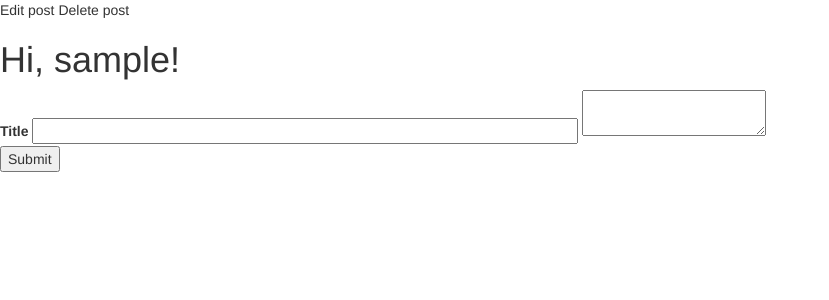
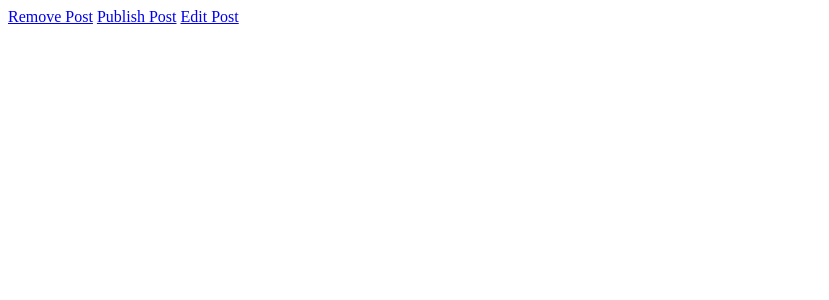
Before and after one commit to Copyrighted/portfolio, a Flask app: page /options in a window 1280 px wide. Shown: the top 300 px of the page, without its empty margins (0-829 px from the left). Run offline with Flask 2, Linux system fonts and the light colour scheme; a user stored in the database is signed in; some libraries are stand-ins or nearby versions.

Commit message:
Refactored options page to add in options to delete/edit posts

```diff
--- a/webapp/routes.py
+++ b/webapp/routes.py
@@ -1,11 +1,10 @@
-import datetime, bcrypt, uuid, markdown
+import datetime, bcrypt, uuid
 from flask import render_template, redirect, url_for, request, flash, session
 from werkzeug.urls import url_parse
 from webapp import app, db
 from webapp.forms import PostForm, LoginForm
 from flask_login import current_user, login_user, logout_user, login_required
 from webapp.models import User, Post
-
 
 @app.route('/', methods=['GET'])
 def render_main():
@@ -18,23 +17,28 @@ def render_notes():
     print(post_list)
     for post in post_list:
         if post[1] is not None:
-            posts.append("<a href='http://127.0.0.1:5000{url}' style='color:black;'><b>{title}</b></a>".format(url=url_for("post_content",id=post[0]),title = post[1]))
+            posts.append("<a href='http://127.0.0.1:5000{url}' style='color:black;'><b>{title}</b></a>".format(url=url_for("get_content",id=post[0]),title = post[1]))
     print(posts)
     return render_template('projects.html', posts=posts)
 
 
-@app.route('/options', methods=['GET', 'POST'])
+@app.route('/publish_post', methods=['GET', 'POST'])
 @login_required
-def render_options():
+def render_publish():
     form = PostForm()
 
     if form.validate_on_submit():
-        post = Post(id=int(str(uuid.uuid4().int)[:16]),author=session["username"], body=form.post.data,timestamp=datetime.datetime.utcnow(), title = form.title.data, user_id=session.get("_user_id"))
+        post = Post(id=int(str(uuid.uuid4().int)[:16]),author=session["username"], body=form.post.data,timestamp=datetime.datetime.now(), title = form.title.data, user_id=session.get("_user_id"))
         db.session.add(post)
         db.session.commit()
         return redirect(url_for('render_notes'))
 
-    return render_template('options.html', form=form)
+    return render_template('publish_post.html', form=form)
+
+@app.route('/options', methods=['GET'])
+@login_required
+def render_options():
+    return render_template('options.html')
 
 @app.route('/login', methods=['GET', 'POST'])
 def login():
@@ -67,7 +71,7 @@ def logout():
     return redirect(url_for('render_notes'))
 
 @app.route('/post/<int:id>/', methods=['GET'])
-def post_content(id):
+def get_content(id):
     post_info = Post.retrieve_post(id)
     print(post_info)
     return render_template("post_content.html", post_title=post_info[0],post_body=post_info[1], post_timestamp=post_info[2])
--- a/webapp/templates/index.html
+++ b/webapp/templates/index.html
@@ -28,7 +28,7 @@
                 <br />
                 <br />
                 Recent graduate of Computer Science from WSU.
-                I have started this blog to write about projects and anything I find interesting in CS.
+                I started this blog to write about projects and CS topics.
 
             </p>
         </div>
--- a/webapp/templates/options.html
+++ b/webapp/templates/options.html
@@ -2,36 +2,11 @@
 <html lang="en">
 <head>
     <meta charset="UTF-8">
-    <title>Options for project posts</title>
+    <title>Title</title>
 </head>
 <body>
-<div>
-    <href>Edit post</href>
-    <href>Delete post</href>
-    {% block content %}
-
-    <h1>Hi, {{ current_user.username }}!</h1>
-    <form method="POST">
-        {{ form.hidden_tag() }}
-        {{ form.title.label }}
-        {{ form.title(size=64) }}
-        <label for="summernote"></label><textarea id="summernote" name="post"></textarea>
-        <p>{{ form.submit() }}</p>
-    </form>
-
-{% endblock %}
-</div>
+<i class="fas fa-question"></i><a href="http://127.0.0.1:5000/delete"> Remove Post</a>
+<i class="fas fa-question"></i><a href="http://127.0.0.1:5000/publish_post"> Publish Post</a>
+<i class="fas fa-question"></i><a href="http://127.0.0.1:5000/edit_post"> Edit Post</a>
 </body>
-    <link href="https://stackpath.bootstrapcdn.com/bootstrap/3.4.1/css/bootstrap.min.css" rel="stylesheet">
-    <script src="https://code.jquery.com/jquery-3.5.1.min.js"></script>
-    <script src="https://stackpath.bootstrapcdn.com/bootstrap/3.4.1/js/bootstrap.min.js"></script>
-
-    <!-- include summernote css/js -->
-    <link href="https://cdn.jsdelivr.net/npm/summernote@0.8.18/dist/summernote.min.css" rel="stylesheet">
-    <script src="https://cdn.jsdelivr.net/npm/summernote@0.8.18/dist/summernote.min.js"></script>
-<script>
-    $(document).ready(function () {
-        $('#summernote').summernote();
-    });
-</script>
 </html>
```
Also changed, not shown: webapp/templates/publish_post.html (added, +36 -0 lines).
